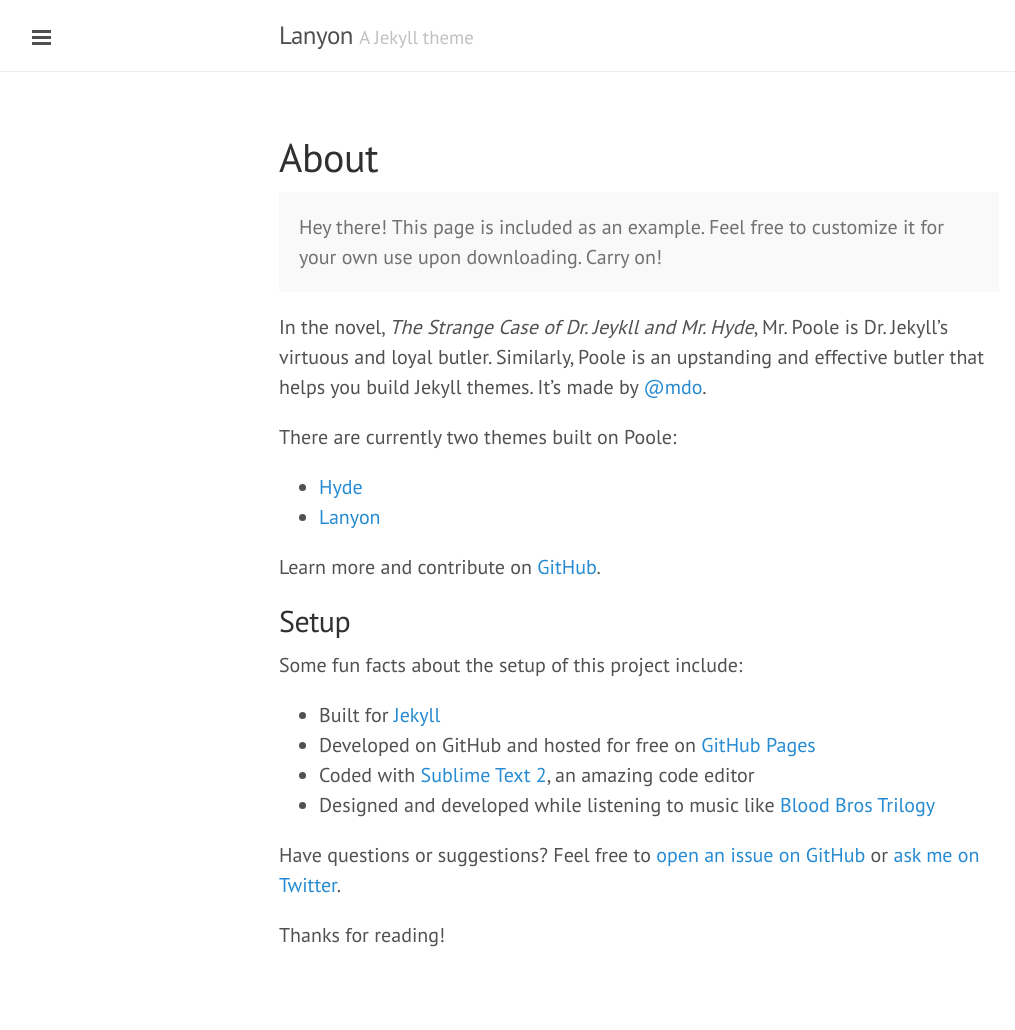
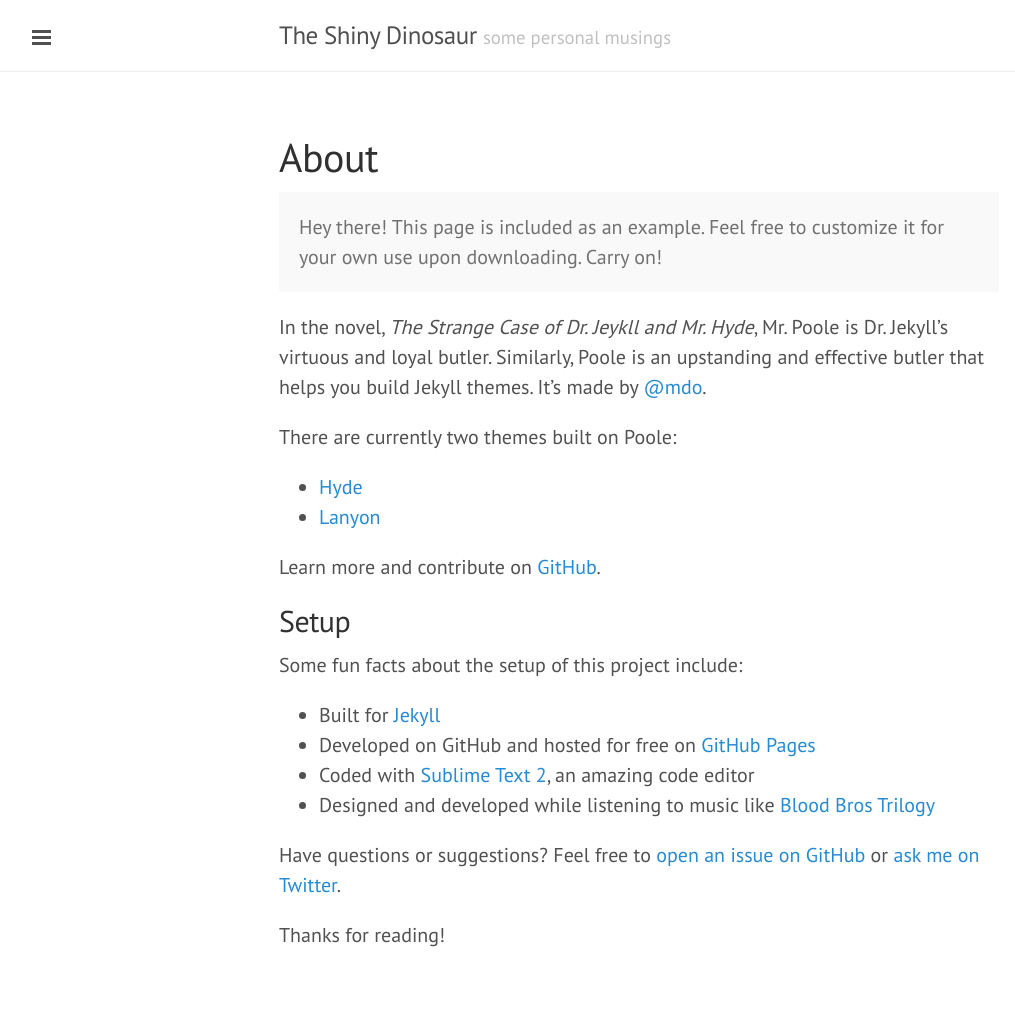
Before and after one commit to shinydinosaur/shinydinosaur.github.io, a Jekyll site: the page built from about.md, in a window 1280 px wide. Shown: the whole page, without its empty margins (1-1016 px from the left). Built offline with Jekyll 4.4.1, drawn with Linux system fonts in a browser that asks for light colours; Markdown is read by kramdown in place of the engine named in the settings.

Commit message:
Updated _config.yml

```diff
--- a/_config.yml
+++ b/_config.yml
@@ -6,19 +6,19 @@
 permalink:        pretty
 
 # Setup
-title:            Lanyon
-tagline:          'A Jekyll theme'
-description:      'A reserved <a href="http://jekyllrb.com" target="_blank">Jekyll</a> theme that places the utmost gravity on content with a hidden drawer. Made by <a href="https://twitter.com/mdo" target="_blank">@mdo</a>.'
-url:              http://lanyon.getpoole.com
+title:            The Shiny Dinosaur
+tagline:          'some personal musings'
+description:      ''
+url:              http://shinydinosaur.github.io
 
 author:
-  name:           'Mark Otto'
-  url:            https://twitter.com/mdo
+  name:           'Shiry Ginosar'
+  url:            http://shinydinosaur.github.io
 
-paginate:         5
+paginate:         1
 
 # Custom vars
 version:          2.0.0
 
 github:
-  repo:           https://github.com/poole/lanyon
+  repo:           https://github.com/shinydinosaur/shinydinosaur.github.io
```
